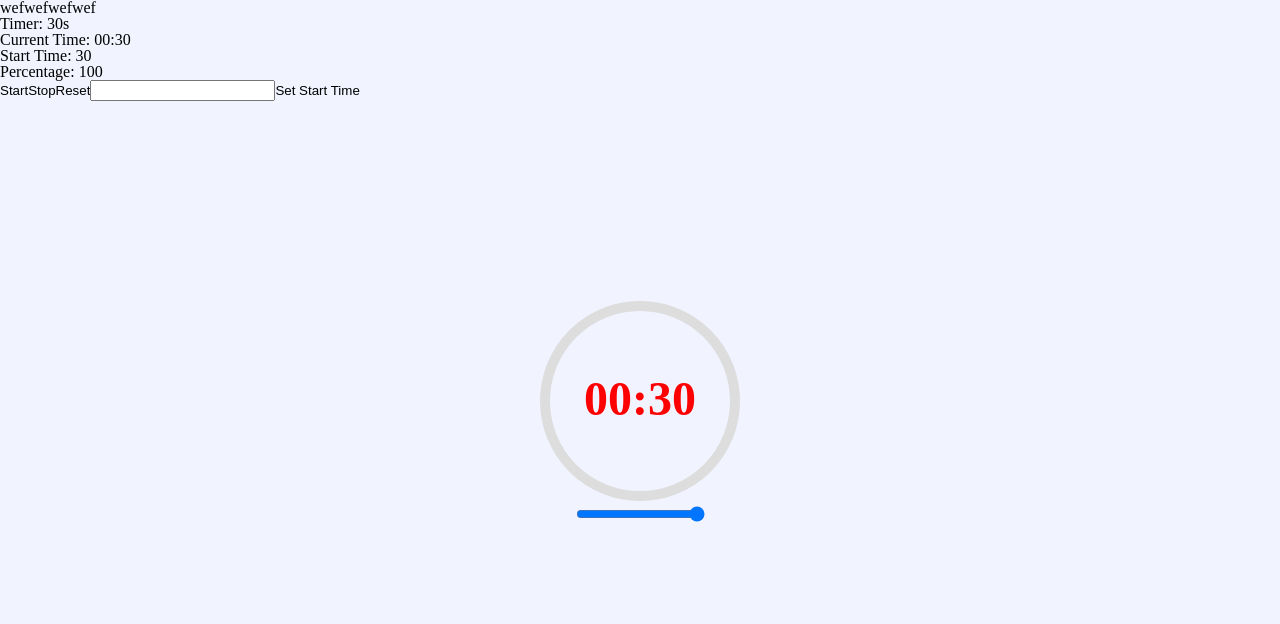
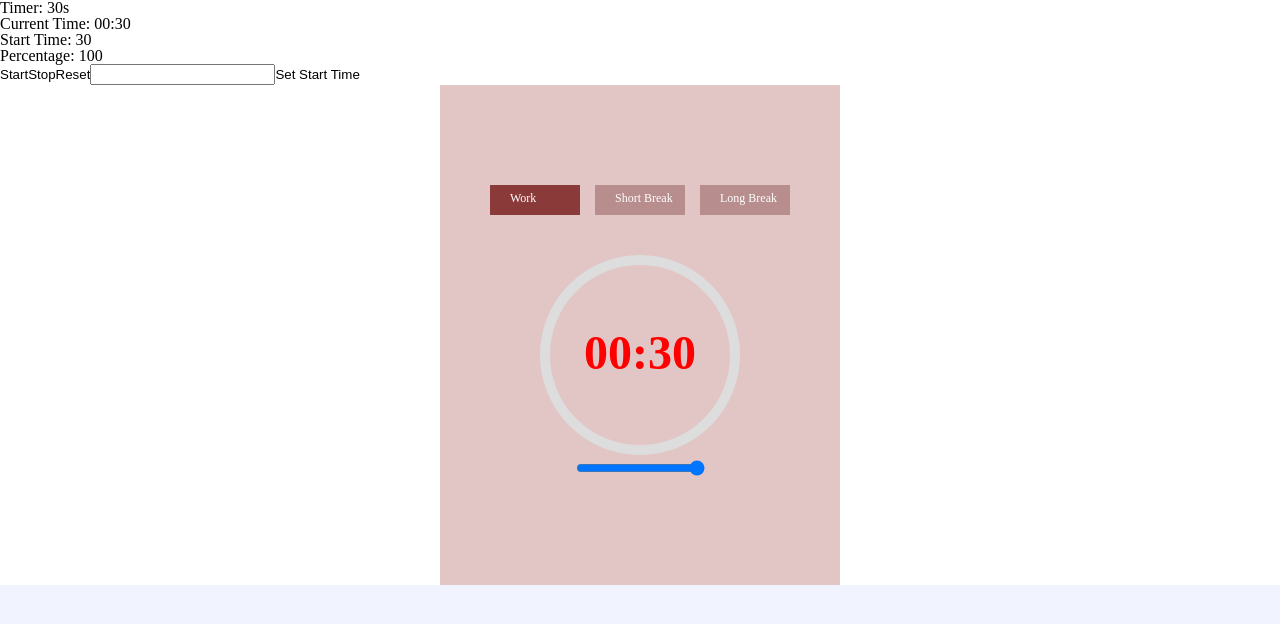
Before and after one commit to ziggysauce/v36-bears-team-15, a Next.js app in the folder client/: page /pomodoro in a window 1280 px wide. Shown: the top 624 px of the page. Built offline with nearby package versions, Linux system fonts and the light colour scheme.

Commit message:
Update: add button

```diff
--- a/client/src/components/Pomodoro/index.tsx
+++ b/client/src/components/Pomodoro/index.tsx
@@ -7,6 +7,9 @@ export default function Pomodoro() {
   const [count, setCount] = useState(0);
   const [toStartTime, setToStartTime] = useState(30);
   const [startTime, setStartTime] = useState(30);
+  const [mode, setMode] = useState('Work');
+
+  console.log(mode);
 
   const startHandler = () => {
     if (timerIdRef.current) {
@@ -58,7 +61,7 @@ export default function Pomodoro() {
 
   return (
     <div>
-      <div>wefwefwefwef</div>
+      <Background>
         <div>Timer: {startTime - count}s</div>
         <div>Current Time: {currentTime(startTime - count)}</div>
         <div>Start Time: {startTime}</div>
@@ -72,6 +75,25 @@ export default function Pomodoro() {
             Set Start Time
           </button>
           <Container>
+            <ButtonContainer>
+              <Button onClick={() => setMode('Work')} mode={mode} title="Work">
+                Work
+              </Button>
+              <Button
+                onClick={() => setMode('Short Break')}
+                mode={mode}
+                title="Short Break"
+              >
+                Short Break
+              </Button>
+              <Button
+                onClick={() => setMode('Long Break')}
+                mode={mode}
+                title="Long Break"
+              >
+                Long Break
+              </Button>
+            </ButtonContainer>
             <CircularProgressBar
               strokeWidth={10}
               squareSize={200}
@@ -89,6 +111,7 @@ export default function Pomodoro() {
             />
           </Container>
         </div>
+      </Background>
     </div>
   );
 }
@@ -98,4 +121,39 @@ const Container = styled.div`
   display: flex;
   flex-direction: column;
   align-items: center;
+  background-color: #e2c5c5;
+  width: 400px;
+  height: 500px;
+  margin: auto;
+  padding-top: 100px;
 `;
+
+const Background = styled.div`
+  background-color: #ffffff;
+`;
+
+const Button = styled.div`
+  width: 90px;
+  height: 30px;
+
+  color: #ffffff;
+  padding: auto;
+  font-size: 12px;
+  padding-left: 20px;
+  padding-top: 7px;
+  cursor: pointer;
+
+  background-color: ${(props) =>
+    props.mode === props.title ? `${'#8b3a3a'}` : `${'#b88d8d'}`};
+`;
+
+const ButtonContainer = styled.div`
+  width: 400px;
+  height: 70px;
+  display: flex;
+  padding: auto;
+  flex-direction: row;
+  justify-content: space-between;
+  padding-left: 50px;
+  padding-right: 50px;
+`;
```
Lines whose indentation alone changed are shown as unchanged.
